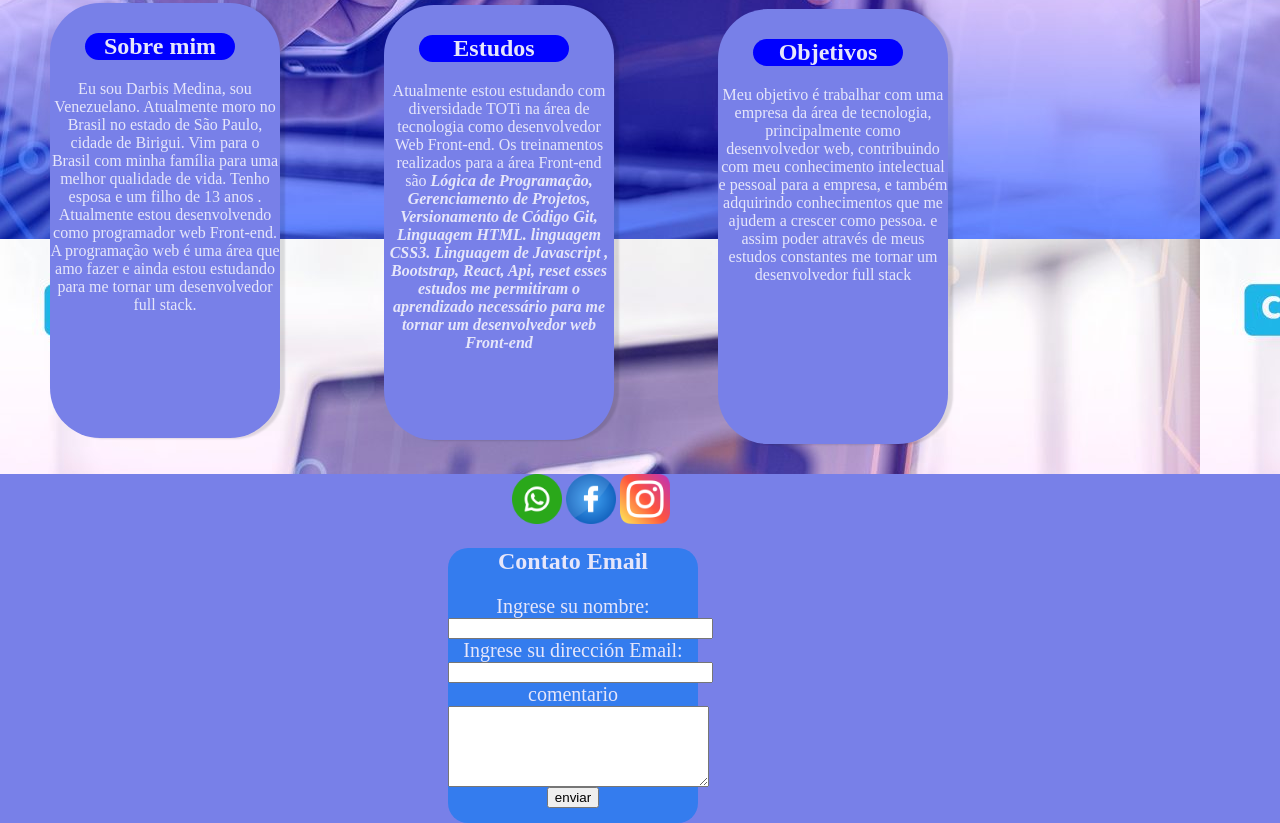
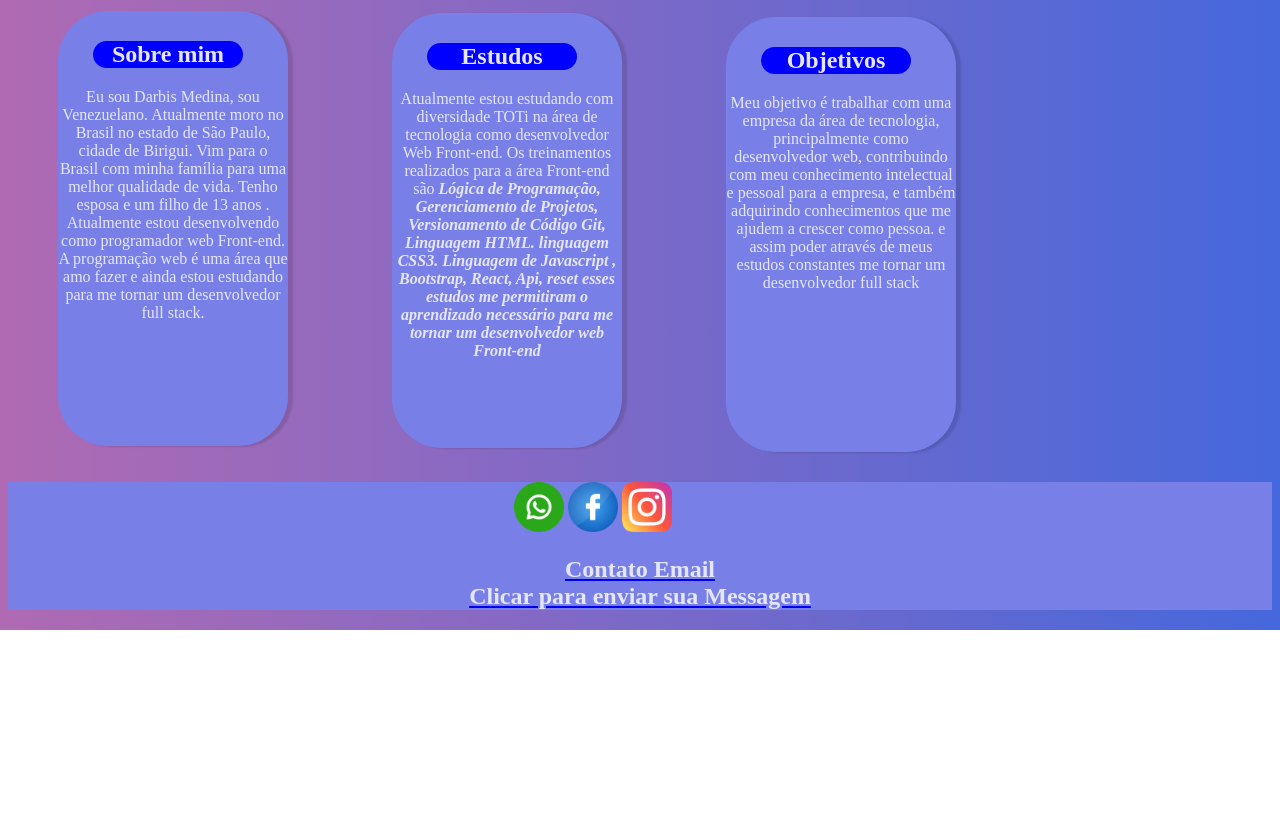
Before and after one commit to darbismedina/PortafolioCss, a plain HTML site: page index.html in a window 1280 px wide. Shown: the part 429-1252 px from the top of the page. After the commit the page ends 1059 px from the top, so only its background shows below. Drawn offline with Linux system fonts and the light colour scheme.

Commit message:
modificação do cor de fondo do documento y modificação do formulario

```diff
--- a/css/projeto.CSS
+++ b/css/projeto.CSS
@@ -1,10 +1,8 @@
-
 
 body{
-    margin: 0;
-
-
-
+    background: #4568DC;  /* fallback for old browsers */
+    background: -webkit-linear-gradient(to right, #B06AB3, #4568DC);  /* Chrome 10-25, Safari 5.1-6 */
+    background: linear-gradient(to right, #B06AB3, #4568DC); /* W3C, IE 10+/ Edge, Firefox 16+, Chrome 26+, Opera 12+, Safari 7+ */
 }
 
 
--- a/index.html
+++ b/index.html
@@ -5,13 +5,12 @@
     <meta name="viewport" content="width=device-width, initial-scale=1.0">
     <title>PORTAFOLIO</title>
     <link rel="stylesheet" href="css/projeto.CSS" type="text/css"/>
-    <link rel="stylesheet" href="css/formulariocontacto.css" type="text/css"/>
+
 
 
 <style>
-body{
-    background-image: url(img/aplicativo1.jpg);
-}
+
+
 
 </style>
 
@@ -27,7 +26,7 @@ body{
 
        <li> <a href="https://github.com/darbismedina?tab=repositories" target="_blank">GitHub</a></li>
        <li> <a href="https://www.instagram.com/darbisjmedina/" target="_blank">Instagram</a></li>
-       <li> <a href="https://www.facebook.com/darbis.medina.9" target="_blank">facebook</a></li>
+       <li> <a href="https://www.facebook.com/darbis.medina.9" target="_blank">Facebook</a></li>
     </ul>
     <div class="avatar">
         <img src="img/Darbis2.png" alt="">
@@ -127,21 +126,8 @@ body{
 
 <div class="contato">
 
-    <h2 class="h2">Contato Email</h2>
-<form action="mailto:reclamos@gmail.com" method="post" enctype="text/plain" class="formulario">
-  Ingrese su nombre:
-  <input type="text" name="nombre" size="30" class="">
-  <br>
-  Ingrese su dirección Email:
-  <input type="text" name="dirección" size="30">
-  <br>
-  comentario
-  <br>
-  <textarea rows="5" cols="30" name="problema"></textarea>
-  <br>
-  <input type="submit" value="enviar">
-</form>
-</div>
+    <a href="Html/formulariocontato.html" target="_blank"><h2 class="h2">Contato Email<br>Clicar para enviar sua Messagem</h2></a>
+
 
 </footer>
 
```
Also changed, not shown: Html/formulariocontato.html (added, +14 -0 lines).
